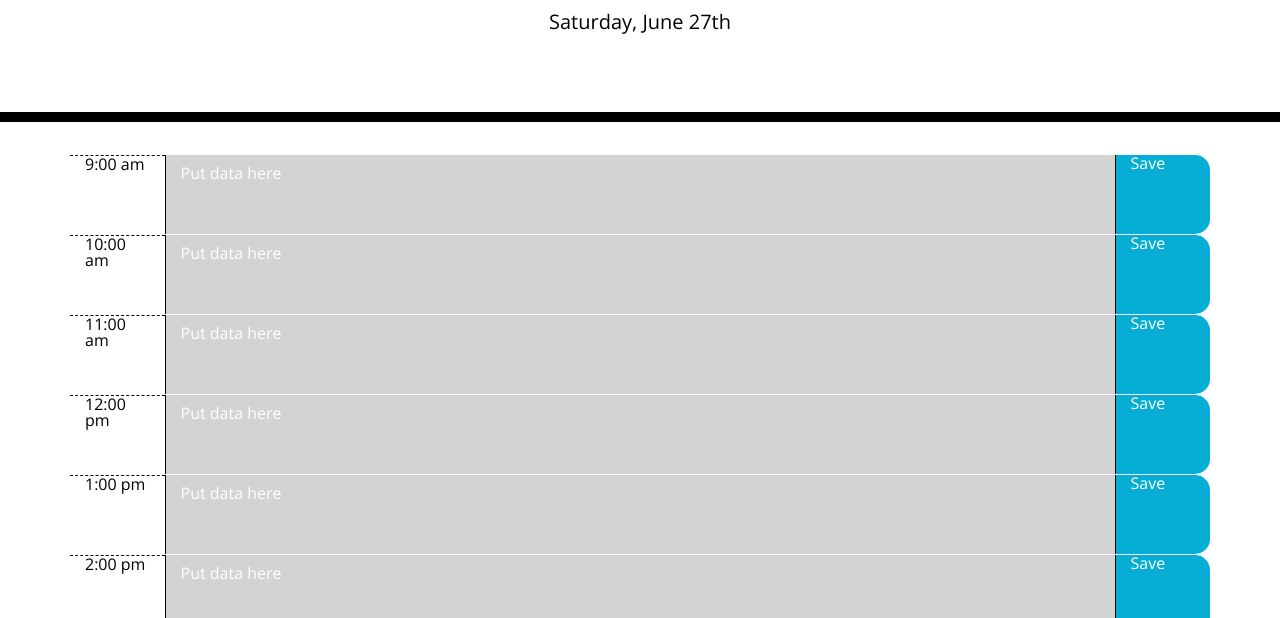
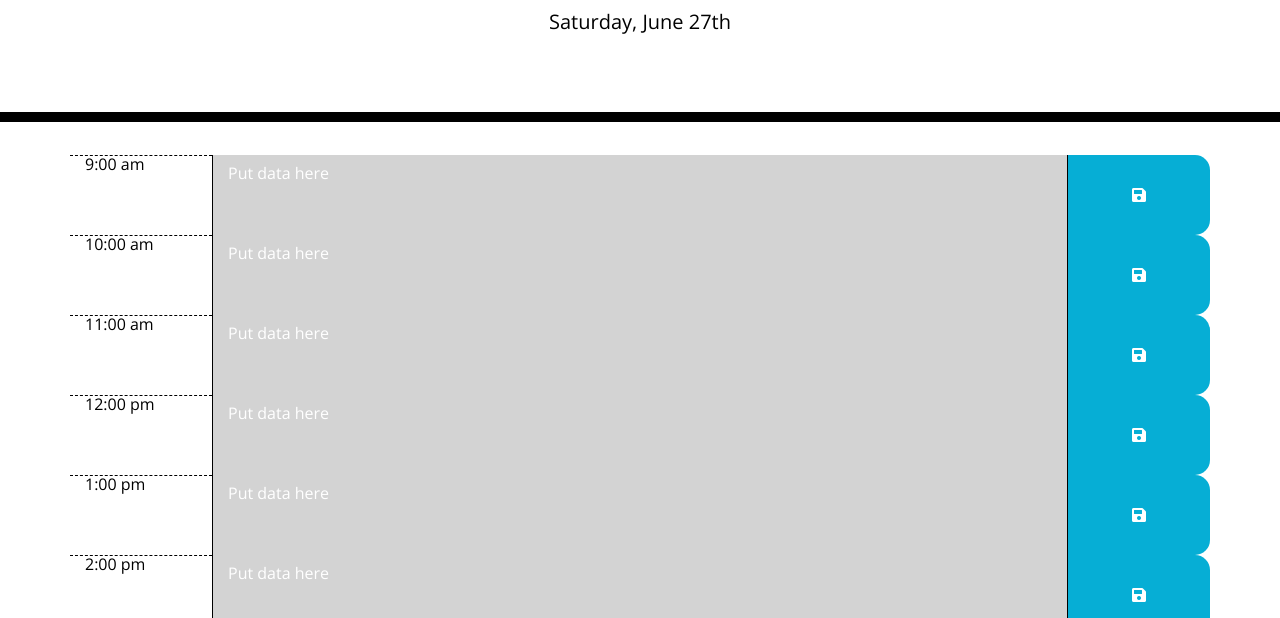
Before and after one commit to seanc0ne/work-day-scheduler, a plain HTML site: page index.html in a window 1280 px wide. Shown: the part 182-800 px from the top of the page. Drawn offline with nearby package versions, Linux system fonts and the light colour scheme.

Commit message:
Adding floppy disk icon from Font Awesome

```diff
--- a/assets/css/style.css
+++ b/assets/css/style.css
@@ -64,6 +64,8 @@ textarea{
   background-color: #06AED5;
   color: white;
   cursor: pointer;
+  line-height: 80px;
+  text-align: center;
 }
 
 .saveBtn i:hover {
--- a/assets/js/script.js
+++ b/assets/js/script.js
@@ -42,7 +42,7 @@ for (var i = 0; i < times.length; i++) {
     row.append(col);
 
     // Second column
-    col = $('<textarea></textarea>').addClass('col-10').attr("id", times[i].toString());
+    col = $('<textarea></textarea>').addClass('col-9').attr("id", times[i].toString());
     col.html('Put data here');
 
     row.append(col);
@@ -50,9 +50,14 @@ for (var i = 0; i < times.length; i++) {
     // Third column creating the <div class="saveBtn"></div>
     col = $('<div></div>').addClass('col');
     col.addClass('saveBtn');
+    // col.addClass('fa');
+    // col.addClass('fa-save');
+
+    let italicsIcon = $('<i></i>').addClass('fa').addClass('fa-save');
+    col.append(italicsIcon);
 
     col.attr("title", times[i].toString());
-    col.html('Save');
+    // col.html('Save');
 
     row.append(col);
 
```
